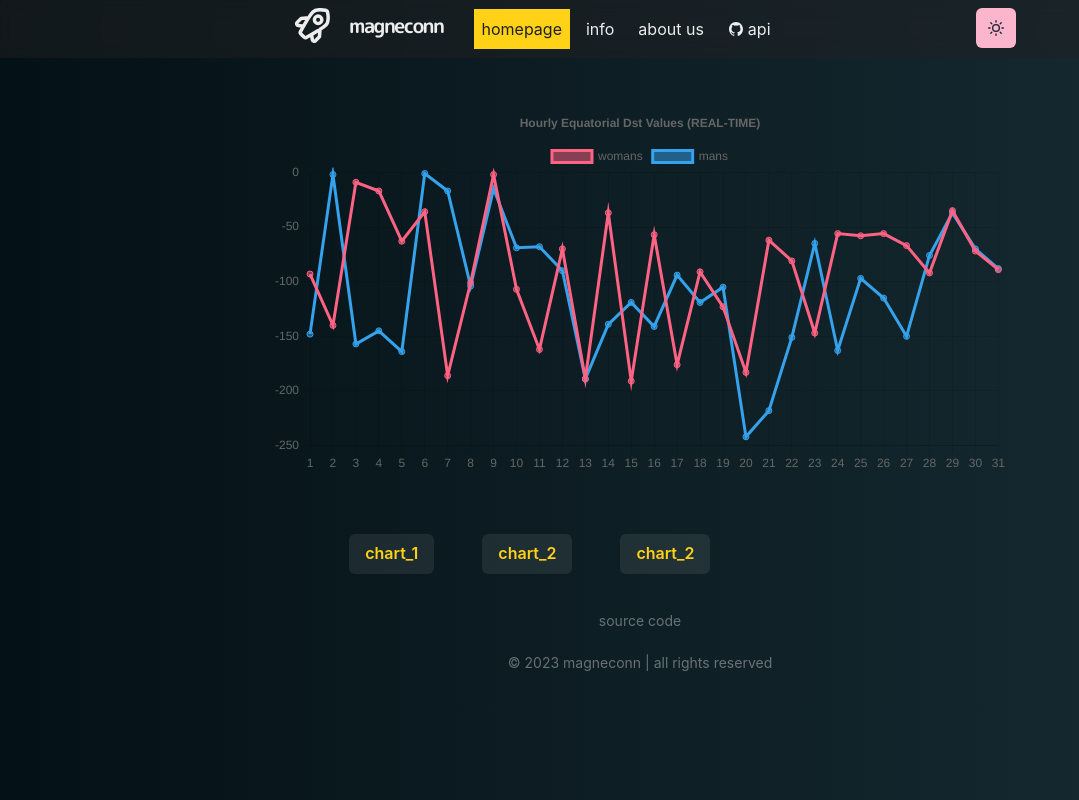
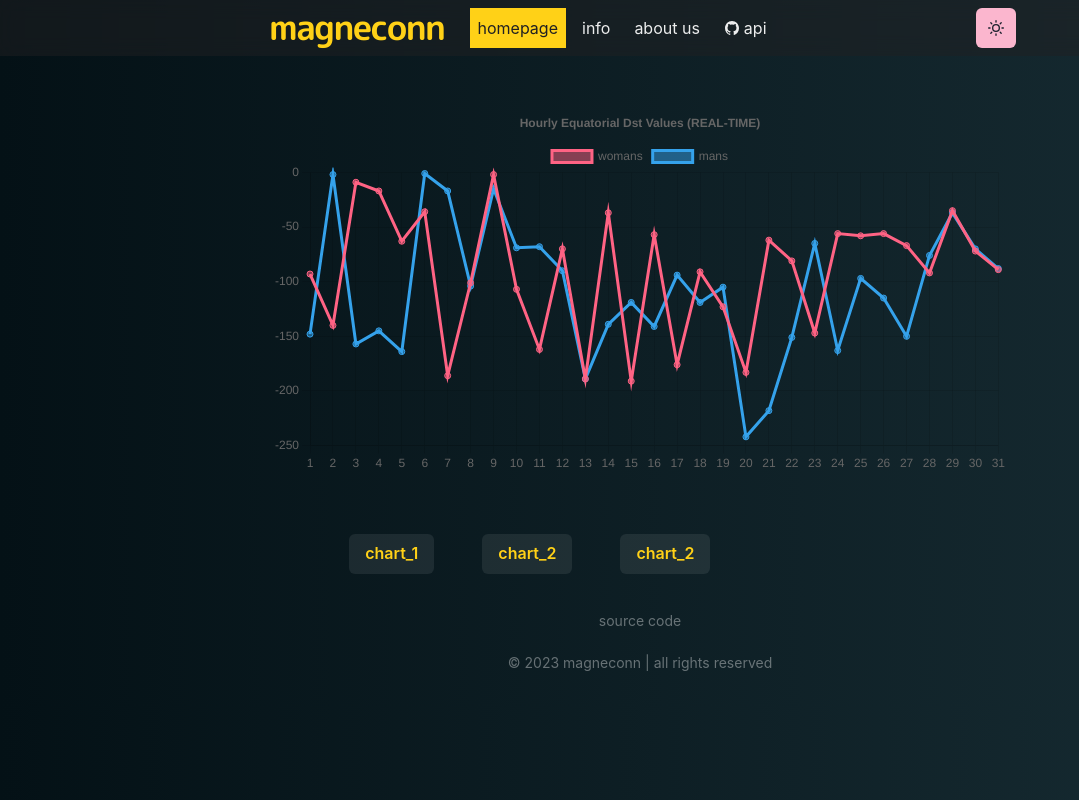
Before and after one commit to plastiey/astrodata-api-client, a Next.js app: page / in a window 1280 px wide. Shown: the whole page, without its empty margins (0-1079 px from the left). Built offline with nearby package versions, Linux system fonts and the light colour scheme.

Commit message:
chore(components/logo): change logo size

```diff
--- a/components/logo.js
+++ b/components/logo.js
@@ -1,16 +1,17 @@
 import Link from "next/link";
 import { Text, useColorModeValue } from "@chakra-ui/react";
-import FootprintIcon from "./icons/footprint";
+//import FootprintIcon from "./icons/footprint";
 import styled from "@emotion/styled";
 
 const LogoBox = styled.span`
   font-weight: bold;
-  font-size: 20px;
+  font-size: 35px;
   display: inline-flex;
   align-items: center;
   height: 34px;
   line-height: 20px;
-  padding: 10px;
+  color: "_yellow";
+  padding: 5px;
 
   > svg {
     transition: 200ms ease;
@@ -26,9 +27,8 @@ const Logo = () => {
     (
       <Link href="/" scroll={false}>
         <LogoBox>
-          <FootprintIcon />
           <Text
-            color={useColorModeValue("gray.800", "whiteAlpha.900")}
+            color="_yellow"
             fontFamily='M PLUS Rounded 1c", sans-serif'
             fontWeight="bold"
             ml={3}
```
